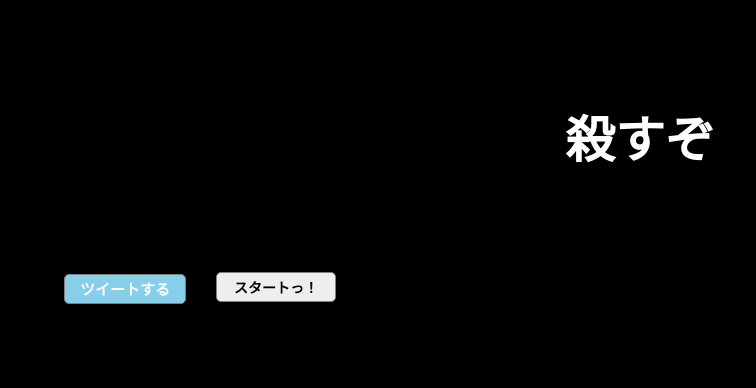
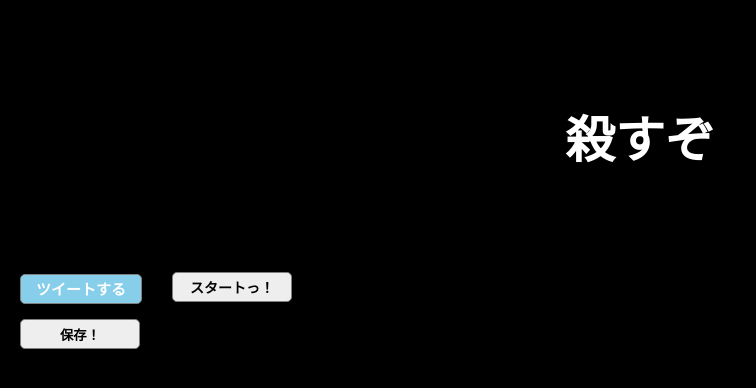
Before and after one commit to yoshiishunichi/kill, a Vue app: page / in a window 1280 px wide. Shown: the top 388 px of the page, without its empty margins (0-756 px from the left). Built offline with nearby package versions, Linux system fonts and the light colour scheme.

Commit message:
保存ボタン追加

```diff
--- a/package.json
+++ b/package.json
@@ -9,6 +9,8 @@
   },
   "dependencies": {
     "core-js": "^3.6.5",
+    "dom-to-image": "^2.6.0",
+    "file-saver": "^2.0.5",
     "vue": "^3.0.0",
     "vuex": "^4.0.0-0"
   },
--- a/src/App.vue
+++ b/src/App.vue
@@ -1,11 +1,14 @@
 <template>
   <div id="container">
-    <h1 id="kill">殺すぞ</h1>
+    <div class="kill-container" id="kill-container">
+      <h1 id="kill">殺すぞ</h1>
+    </div>
     <div id="tweet">
       <a
         href="http://twitter.com/share?url=https://yoshiishunichi.github.io/kill/&text=殺すぞ"
         id="tweetbutton"
         target="_blank"
+        @click="tapTweet"
         >ツイートする</a
       >
       <input
@@ -23,17 +26,22 @@
         @click="tapStop"
       />
     </div>
+    <button id="save" @click="tapSave">保存！</button>
   </div>
 </template>
 
 <script>
+import domtoimage from "dom-to-image";
+import FileSaver from "file-saver";
+
 export default {
   name: "App",
   data() {
     return {
       timeInterval: null,
       disps: [true, false],
-      nodisps: [false, true]
+      nodisps: [false, true],
+      killContainer: null
     };
   },
   methods: {
@@ -55,23 +63,62 @@ export default {
     },
     setColor() {
       const kill = document.getElementById("kill");
-      const container = document.body;
+      const body = document.body;
+
       kill.style.color = this.colorChange();
-      container.style.backgroundColor = this.colorChange();
+      const backColor = this.colorChange();
+      body.style.backgroundColor = backColor;
+      this.killContainer.style.backgroundColor = backColor;
     },
     tapStart() {
+      this.killContainer = document.getElementById("kill-container");
       this.disps[0] = false;
       this.disps[1] = true;
       this.nodisps[0] = true;
       this.nodisps[1] = false;
       this.timeInterval = setInterval(this.setColor, 100);
+      console.log(this.$el.children[0]);
     },
     tapStop() {
+      this.killContainer = document.getElementById("kill-container");
       this.disps[1] = false;
       this.disps[0] = true;
       this.nodisps[1] = true;
       this.nodisps[0] = false;
       clearInterval(this.timeInterval);
+    },
+    save() {
+      this.killContainer = document.getElementById("kill-container");
+
+      // DOM要素をdomtoimageのtoPNGに渡すと結果がPromiseで返ってくる
+      domtoimage
+        .toPng(this.killContainer)
+        .then(function(dataUrl) {
+          // dataUrlが返ってくるのでImageを生成し生成した画像を読み込む
+          const img = new Image();
+          img.src = dataUrl;
+
+          // 読み込みが終わったらリサイズのために、canvasを生成しimgを描画する
+          img.onload = () => {
+            const canvas = document.createElement("canvas");
+            canvas.width = img.width;
+            canvas.height = img.height;
+
+            const ctx = canvas.getContext("2d");
+            ctx.drawImage(img, 0, 0, canvas.width, canvas.height);
+
+            // canvasをblobに変換し、FileSaverでダウンロードを行う
+            canvas.toBlob(blob => {
+              FileSaver.saveAs(blob, "kill-image.png");
+            });
+          };
+        })
+        .catch(error => {
+          console.log(error);
+        });
+    },
+    tapSave() {
+      this.save();
     }
   }
 };
@@ -84,7 +131,11 @@ export default {
 }
 
 body {
-  background-color: black;
+  background-color: #000;
+}
+
+.kill-container {
+  background-color: #000;
 }
 
 div {
@@ -93,16 +144,11 @@ div {
   margin: 0 auto;
 }
 
-#tweet {
-  width: 90%;
-  margin: 0 auto;
-}
-
 h1 {
   text-align: center;
   padding-top: 100px;
   padding-bottom: 100px;
-  color: white;
+  color: #fff;
   font-size: 50px;
   user-select: none;
 }
@@ -122,6 +168,11 @@ h1 {
   vertical-align: middle;
   border-radius: 5px;
   line-height: 30px;
+  margin-left: 20px;
+}
+
+#tweetbutton:hover {
+  opacity: 0.8;
 }
 
 .disp {
@@ -161,4 +212,58 @@ h1 {
   font-size: 14px;
   outline: none;
 }
+
+#save {
+  display: block;
+  margin-left: 20px;
+  margin-top: 15px;
+  background-color: #eee;
+  color: black;
+  font-weight: bold;
+  cursor: pointer;
+  text-align: center;
+  width: 120px;
+  height: 30px;
+  border: 1px gray solid;
+  outline: none;
+  border-radius: 5px;
+}
+
+input:hover {
+  opacity: 0.8;
+}
+
+button:hover {
+  opacity: 0.8;
+}
+
+@media screen and (max-width: 300px) {
+  #tweetbutton {
+    font-size: 13px;
+    width: 100px;
+    height: 25px;
+    line-height: 27px;
+  }
+
+  #start {
+    margin-left: 20px;
+    width: 100px;
+    height: 27px;
+    font-size: 12px;
+  }
+
+  #stop {
+    margin-left: 20px;
+    width: 100px;
+    height: 27px;
+    font-size: 12px;
+  }
+
+  #save {
+    font-size: 13px;
+    width: 100px;
+    height: 25px;
+    line-height: 27px;
+  }
+}
 </style>
```
Also changed, not shown: 12 other files (tests, documents, lock files or other folders).
